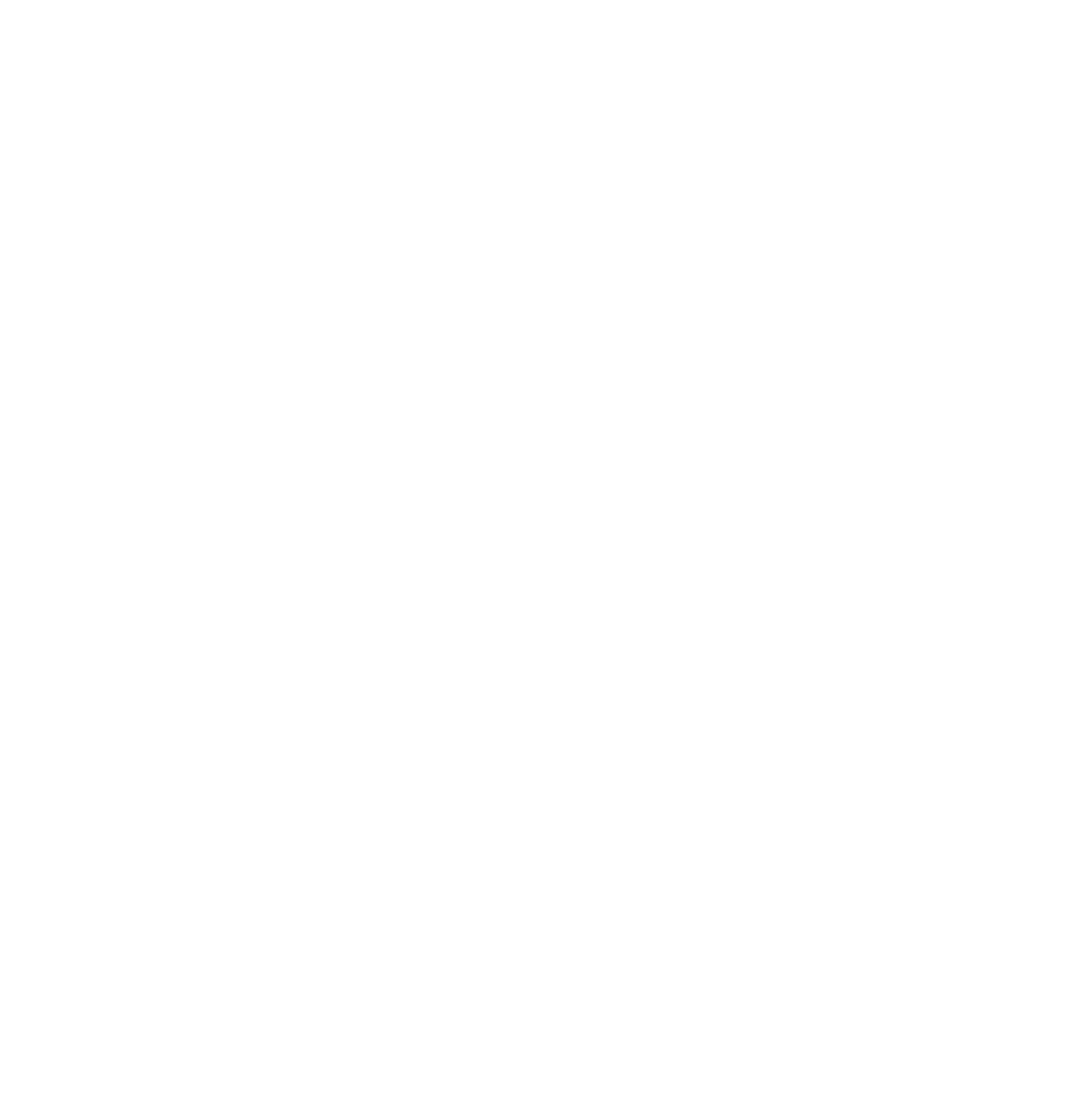
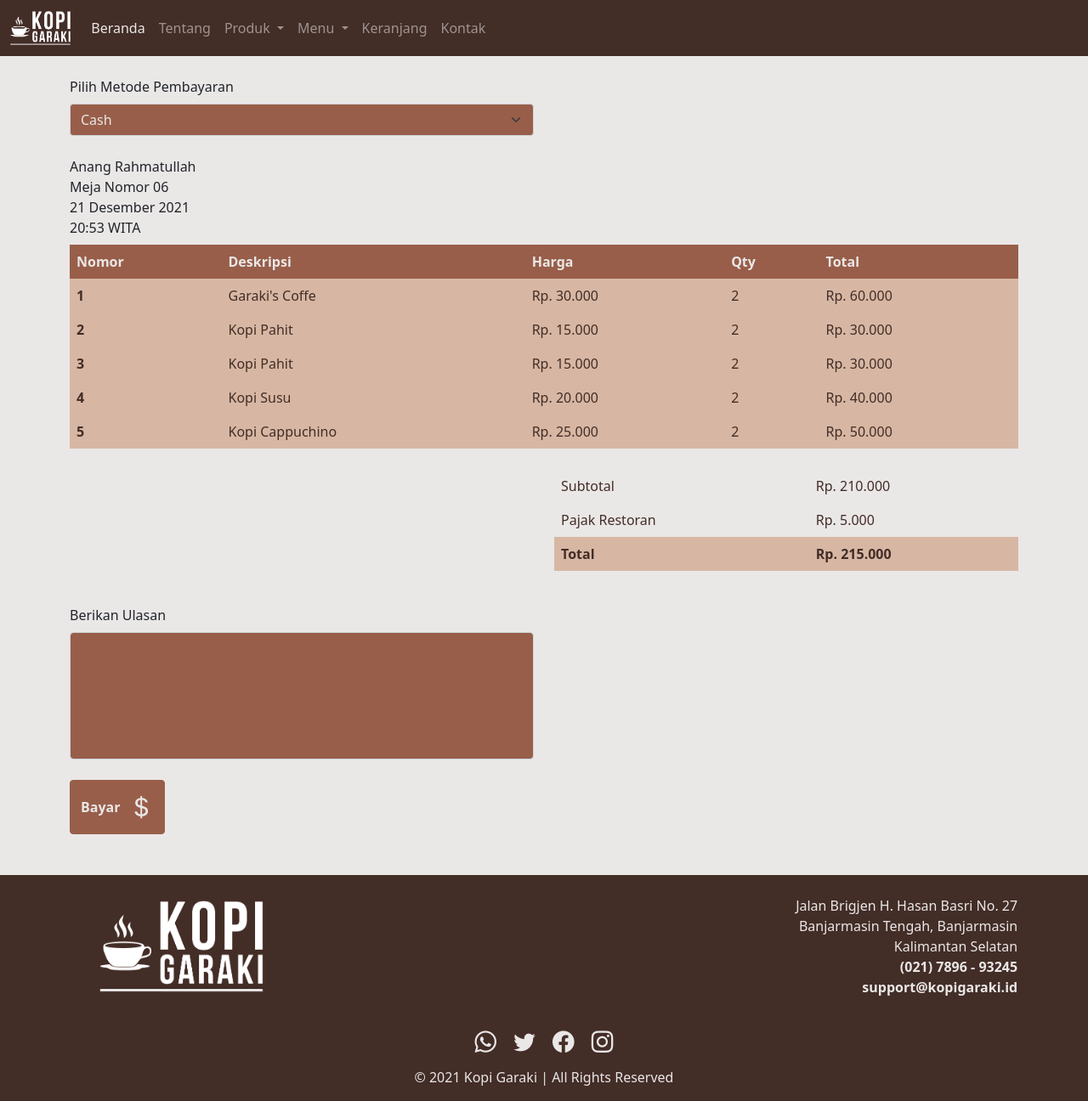
Before and after one commit to Kelompok3-DW/Kopi-Garaki, a website: page pembayaran.html in a window 1280 px wide. Shown: the whole page at 85% size. Before the commit the page ends 800 px from the top, so only its background shows below. Drawn offline with nearby package versions, Linux system fonts and the light colour scheme.

Commit message:
Ganti title tiap halaman, tambah halaman pembayaran

```diff
--- a/assets/css/pembayaran.css
+++ b/assets/css/pembayaran.css
@@ -0,0 +1,8 @@
+.wrapper-svg {
+    width: 40px;
+    padding: 10px 0 10px 10px;
+}
+
+.child-svg {
+    width: 100%;
+}
--- a/pembayaran.html
+++ b/pembayaran.html
@@ -0,0 +1,277 @@
+<!doctype html>
+<html lang="id">
+
+<head>
+    <meta charset="utf-8">
+    <meta name="viewport" content="width=device-width, initial-scale=1">
+
+    <!-- Bootstrap CSS (Lokal) -->
+    <link rel="stylesheet" href="sass/style.css">
+    <link rel="stylesheet" href="https://cdn.jsdelivr.net/npm/bootstrap-icons@1.7.1/font/bootstrap-icons.css">
+
+    <!-- Custom CSS -->
+    <link rel="stylesheet" href="assets/css/pembayaran.css">
+    <link rel="stylesheet" href="assets/css/footer.css">
+    <!-- Custom CSS Responsive -->
+    <link rel="stylesheet" href="assets/css/pembayaran-responsive.css">
+
+    <!-- Image Hover -->
+    <link rel="stylesheet" href="assets/imagehover/css/imagehover.min.css">
+
+    <!-- Favicon Logo Kopi Garaki -->
+    <link rel="shortcut icon" href="assets/img/favicon-kopi-garaki-white.ico">
+    <title>Pembayaran</title>
+</head>
+
+<body>
+    <!-- Navigation Bar -->
+    <nav class="navbar navbar-expand-lg navbar-dark">
+        <div class="container-fluid">
+            <a class="navbar-brand" href="index.html">
+                <img src="assets/img/logo-kopigaraki-white.png" alt="Logo Kopi Garaki" height="40px">
+            </a>
+            <button class="navbar-toggler" type="button" data-bs-toggle="collapse"
+                data-bs-target="#navbarSupportedContent" aria-controls="navbarSupportedContent" aria-expanded="false"
+                aria-label="Toggle navigation">
+                <span class="navbar-toggler-icon"></span>
+            </button>
+            <div class="collapse navbar-collapse" id="navbarSupportedContent">
+                <ul class="navbar-nav me-auto mb-2 mb-lg-0">
+                    <li class="nav-item">
+                        <a class="nav-link active" aria-current="page" href="index.html">Beranda</a>
+                    </li>
+                    <li class="nav-item">
+                        <a class="nav-link" href="tentang.html">Tentang</a>
+                    </li>
+                    <li class="nav-item dropdown">
+                        <a class="nav-link dropdown-toggle" href="#" id="navbarDropdown" role="button"
+                            data-bs-toggle="dropdown" aria-expanded="false">
+                            Produk
+                        </a>
+                        <ul class="dropdown-menu bg-white" aria-labelledby="navbarDropdown">
+                            <li><a class="dropdown-item text-primary" href="#">Grinder</a></li>
+                            <li><a class="dropdown-item text-primary" href="#">Coffe Maker</a></li>
+                            <li><a class="dropdown-item text-primary" href="#">Roast Beans</a></li>
+                        </ul>
+                    </li>
+                    <li class="nav-item dropdown">
+                        <a class="nav-link dropdown-toggle" href="#" id="navbarDropdown" role="button"
+                            data-bs-toggle="dropdown" aria-expanded="false">
+                            Menu
+                        </a>
+                        <ul class="dropdown-menu bg-white" aria-labelledby="navbarDropdown">
+                            <li><a class="dropdown-item text-primary" href="#">Kopi</a></li>
+                            <li><a class="dropdown-item text-primary" href="#">Makanan</a></li>
+                            <li><a class="dropdown-item text-primary" href="#">Minuman</a></li>
+                            <li><a class="dropdown-item text-primary" href="#">Snack</a></li>
+                        </ul>
+                    </li>
+                    <li class="nav-item">
+                        <a class="nav-link" href="keranjang.html">Keranjang</a>
+                    </li>
+                    <li class="nav-item">
+                        <a class="nav-link" href="kontak.html">Kontak</a>
+                    </li>
+                </ul>
+            </div>
+        </div>
+    </nav>
+    <!-- Akhir Navigation Bar -->
+
+    <!-- Content -->
+
+    <!-- Awal Metode Pembayaran -->
+    <div class="container my-4">
+        <div class="row">
+            <div class="col-sm-12 col-md-12 col-lg-6">
+                <form action="#" method="POST">
+                    <label for="disabledSelect" class="form-label">Pilih Metode Pembayaran</label>
+                    <select id="disabledSelect" class="form-select bg-secondary text-white">
+                        <option>Cash</option>
+                        <option>Debit</option>
+                        <option>Shopee Pay</option>
+                        <option>Dana</option>
+                        <option>OVO</option>
+                        <option>GoPay</option>
+                    </select>
+                </form>
+            </div>
+        </div>
+    </div>
+    <!-- Akhir Metode Pembayaran -->
+
+
+    <!-- Awal Nota -->
+    <div class="container my-4">
+        <div class="row my-2">
+            <div class="col-sm-12 col-md-12 col-lg-6">
+                <p class="m-0">Anang Rahmatullah</p>
+                <p class="m-0">Meja Nomor 06</p>
+                <p class="m-0">21 Desember 2021</p>
+                <p class="m-0">20:53 WITA</p>
+            </div>
+        </div>
+        <div class="row my-2">
+            <div class="col">
+                <table class="table table-responsive table-borderless text-primary">
+                    <tbody>
+                        <tr class="bg-secondary text-white">
+                            <th>Nomor</th>
+                            <th>Deskripsi</th>
+                            <th>Harga</th>
+                            <th>Qty</th>
+                            <th>Total</th>
+                        </tr>
+                        <tr class="bg-light text-primary">
+                            <th>1</th>
+                            <td>Garaki's Coffe</td>
+                            <td>Rp. 30.000</td>
+                            <td>2</td>
+                            <td>Rp. 60.000</td>
+                        </tr>
+                        <tr class="bg-light text-primary">
+                            <th>2</th>
+                            <td>Kopi Pahit</td>
+                            <td>Rp. 15.000</td>
+                            <td>2</td>
+                            <td>Rp. 30.000</td>
+                        </tr>
+                        <tr class="bg-light text-primary">
+                            <th>3</th>
+                            <td>Kopi Pahit</td>
+                            <td>Rp. 15.000</td>
+                            <td>2</td>
+                            <td>Rp. 30.000</td>
+                        </tr>
+                        <tr class="bg-light text-primary">
+                            <th>4</th>
+                            <td>Kopi Susu</td>
+                            <td>Rp. 20.000</td>
+                            <td>2</td>
+                            <td>Rp. 40.000</td>
+                        </tr>
+                        <tr class="bg-light text-primary">
+                            <th>5</th>
+                            <td>Kopi Cappuchino</td>
+                            <td>Rp. 25.000</td>
+                            <td>2</td>
+                            <td>Rp. 50.000</td>
+                        </tr>
+                    </tbody>
+                </table>
+            </div>
+        </div>
+        <div class="row my-2 d-flex justify-content-end">
+            <div class="col-sm-12 col-md-12 col-lg-6 ">
+                <table class="table table-borderless text-primary">
+                    <tbody>
+                        <tr>
+                            <td>Subtotal</td>
+                            <td>Rp. 210.000</td>
+                        </tr>
+                        <tr>
+                            <td>Pajak Restoran</td>
+                            <td>Rp. 5.000</td>
+                        </tr>
+                        <tr class="bg-light fw-bold">
+                            <td>Total</td>
+                            <td>Rp. 215.000</td>
+                        </tr>
+                    </tbody>
+                </table>
+            </div>
+        </div>
+
+    </div>
+    <!-- Akhir Nota -->
+
+
+    <!-- Awal Ulasan -->
+    <div class="container my-4">
+        <div class="row">
+            <div class="col-sm-12 col-md-12 col-lg-6">
+                <form action="#" method="POST">
+                    <label for="disabledSelect" class="form-label">Berikan Ulasan</label>
+                    <input type="message" class="form-control bg-secondary text-white" id="exampleInputmessage"
+                        aria-describedby="messageHelp" style="height: 150px">
+                </form>
+            </div>
+        </div>
+        <a class="btn btn-secondary text-white fw-bold mt-4 mb-4 d-inline-flex flex-row align-items-center"
+            href="pembayaran.html">
+            <span>Bayar</span>
+            <div class="wrapper-svg">
+                <svg xmlns="http://www.w3.org/2000/svg" fill="currentColor" class="bi bi-currency-dollar"
+                    viewBox="0 0 16 16">
+                    <path
+                        d="M4 10.781c.148 1.667 1.513 2.85 3.591 3.003V15h1.043v-1.216c2.27-.179 3.678-1.438 3.678-3.3 0-1.59-.947-2.51-2.956-3.028l-.722-.187V3.467c1.122.11 1.879.714 2.07 1.616h1.47c-.166-1.6-1.54-2.748-3.54-2.875V1H7.591v1.233c-1.939.23-3.27 1.472-3.27 3.156 0 1.454.966 2.483 2.661 2.917l.61.162v4.031c-1.149-.17-1.94-.8-2.131-1.718H4zm3.391-3.836c-1.043-.263-1.6-.825-1.6-1.616 0-.944.704-1.641 1.8-1.828v3.495l-.2-.05zm1.591 1.872c1.287.323 1.852.859 1.852 1.769 0 1.097-.826 1.828-2.2 1.939V8.73l.348.086z" />
+                </svg>
+            </div>
+        </a>
+    </div>
+    <!-- Akhir Ulasan -->
+
+    <!-- Akhir Content -->
+
+    <!-- Footer -->
+    <div class="container-fluid">
+        <div class="row bg-primary">
+            <div class="col-lg-4 col-md-12 col-sm-12 d-flex align-items-center justify-content-center">
+                <div class="logo-wrapper p-4">
+                    <img src="assets/img/logo-kopigaraki-white.png" alt="Logo Kopi Garaki">
+                </div>
+            </div>
+            <div class="col-lg-4 col-md-0 col-sm-0"></div>
+            <div
+                class="col-lg-4 col-md-12 col-sm-12 d-flex flex-column align-items-center justify-content-center text-center text-lg-end">
+                <div class="keterangan-wrapper p-4">
+                    <p class="text-white m-0">Jalan Brigjen H. Hasan Basri No. 27</p>
+                    <p class="text-white m-0">Banjarmasin Tengah, Banjarmasin</p>
+                    <p class="text-white m-0">Kalimantan Selatan</p>
+                    <p class="text-white fw-bold m-0">
+                        <a class="text-white fw-bold m-0" href="tel:021789693245">(021) 7896 - 93245</a>
+                    </p>
+                    <p class="text-white fw-bold m-0">
+                        <a class="text-white fw-bold m-0" href="mailto:support@kopigaraki.id">support@kopigaraki.id</a>
+                    </p>
+                </div>
+            </div>
+        </div>
+        <div class="row bg-primary">
+            <div class="col-lg-4 col-md-0 col-sm-0"></div>
+            <div class="col-lg-4 col-md-12 col-sm-12 text-center">
+                <div class="sosmed">
+                    <a href="https://web.whatsapp.com/" target="_blank"><i
+                            class="bi bi-whatsapp text-white p-2"></i></a>
+                    <a href="https://twitter.com/home" target="_blank"><i class="bi bi-twitter text-white p-2"></i></a>
+                    <a href="https://www.facebook.com/" target="_blank"><i
+                            class="bi bi-facebook text-white p-2"></i></a>
+                    <a href="https://www.instagram.com/" target="_blank"><i
+                            class="bi bi-instagram text-white p-2"></i></a>
+                </div>
+                <div class="copyright text-white">
+                    <p>&copy; 2021 Kopi Garaki | All Rights Reserved</p>
+                </div>
+            </div>
+            <div class="col-lg-4 col-md-0 col-sm-0"></div>
+        </div>
+    </div>
+    <!-- Akhir Footer -->
+
+
+
+    <!-- Optional JavaScript; choose one of the two! -->
+
+    <!-- Option 1: Bootstrap Bundle with Popper -->
+    <script src="https://cdn.jsdelivr.net/npm/bootstrap@5.1.3/dist/js/bootstrap.bundle.min.js"
+        integrity="sha384-ka7Sk0Gln4gmtz2MlQnikT1wXgYsOg+OMhuP+IlRH9sENBO0LRn5q+8nbTov4+1p" crossorigin="anonymous">
+    </script>
+
+    <!-- Option 2: Separate Popper and Bootstrap JS -->
+    <!--
+    <script src="https://cdn.jsdelivr.net/npm/@popperjs/core@2.10.2/dist/umd/popper.min.js" integrity="sha384-7+zCNj/IqJ95wo16oMtfsKbZ9ccEh31eOz1HGyDuCQ6wgnyJNSYdrPa03rtR1zdB" crossorigin="anonymous"></script>
+    <script src="https://cdn.jsdelivr.net/npm/bootstrap@5.1.3/dist/js/bootstrap.min.js" integrity="sha384-QJHtvGhmr9XOIpI6YVutG+2QOK9T+ZnN4kzFN1RtK3zEFEIsxhlmWl5/YESvpZ13" crossorigin="anonymous"></script>
+    -->
+</body>
+
+</html>
```
Also changed, not shown: keranjang.html (+4 -3 lines), kontak.html (+1 -1 lines), menu.html (+1 -1 lines), produk.html (+1 -1 lines), tentang.html (+1 -1 lines).
